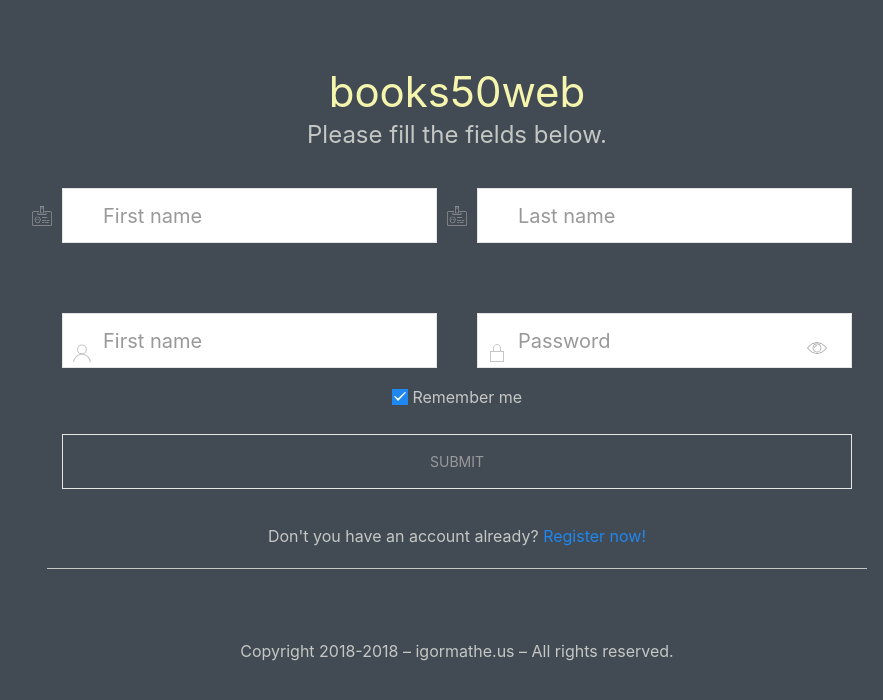
After one commit to imatheussm/cs50w, a Python web app: template templates/register.html in a window 1280 px wide. The commit adds this page. Shown: the top 700 px of the page, without its empty margins (183-1066 px from the left). Run offline with Jinja, Linux system fonts and the light colour scheme; the template is opened without the code that fills it, so the values that code supplies are empty; some libraries are stand-ins or nearby versions.

Commit message:
Added login and register page. The register page still needs to be completed, though.

```diff
--- a/static/styling_forms.min.css
+++ b/static/styling_forms.min.css
@@ -1 +1 @@
-body{background:#424b54;}h1 a{color:#f6f5ae !important;}p,span{color:#c5c7c4 !important;}hr{border-top:1px solid #c5c7c4;}.hide-password-img{display:none;}.uk-button-flip{margin:15px;}
+body{background:#424b54;}h1 a{color:#f6f5ae !important;}p,span,label{color:#c5c7c4 !important;}hr{border-top:1px solid #c5c7c4;}.hide-password-img{display:none;}.uk-button-flip{margin:15px;}img{width:20px;height:20px;color:#999;}
--- a/static/styling_forms.scss
+++ b/static/styling_forms.scss
@@ -6,7 +6,7 @@ body {
 h1 a{
     color: #f6f5ae!important;
 }
-p, span {
+p, span, label {
     color: #c5c7c4!important;
 }
 
@@ -21,3 +21,9 @@ hr {
 .uk-button-flip {
     margin: 15px;
 }
+
+img {
+    width: 20px;
+    height: 20px;
+    color: #999;
+}
--- a/templates/layout_forms.html
+++ b/templates/layout_forms.html
@@ -19,12 +19,12 @@
 </head>
 <body class="uk-flex uk-flex-center uk-height-1-1 uk-flex-middle">
     <div class="uk-width-3-4@m">
-        <header class="uk-margin-large uk-text-center">
+        <header class="uk-margin uk-text-center">
             <h1 class="uk-margin-remove"><a href="{{ url_for("index") }}" class="uk-link-heading">books50web</a></h1>
             <span class="uk-text-lead">Please fill the fields below.</span>
             {% block header %}{% endblock %}
         </header>
-        <main class="uk-margin-large-left uk-margin-large uk-margin-large-right">
+        <main class="uk-margin-large-left uk-margin uk-margin-large-right">
             {% block main %}{% endblock %}
         </main>
         <hr class="uk-margin-large-left uk-margin-large-right" />
--- a/templates/login.html
+++ b/templates/login.html
@@ -21,10 +21,16 @@
             <input class="uk-input uk-form-large" name="password" id="password" placeholder="Password" type="password">
             <button id="show-password" class="uk-form-icon uk-form-icon-flip uk-button-flip" uk-icon><img class="show-password-img" width="20px" height="20px" src="../static/show-password.svg" /><img class="hide-password-img" width="20px" height="20px" src="../static/hide-password.svg" uk-icon /></button>
         </div>
+        <div class="uk-text-center uk-align-center uk-margin-remove">
+            <div class="uk-inline">
+                <label><input class="uk-checkbox" type="checkbox" checked> Remember me</label>
+            </div>
+        </div>
         <div class="uk-inline uk-width-1-1 uk-padding-small uk-margin-small-top">
             <button type="submit" id="submit" class="uk-button uk-button-primary uk-button-large uk-width-1-1" disabled>Submit</button>
         </div>
     </form>
+    <p class="uk-text-center uk-margin-top">Don't you have an account already? <a href="{{ url_for("register") }}">Register now!</a></p>
 {% endblock %}
 
 {% block footer %}
--- /dev/null
+++ b/templates/register.html
@@ -0,0 +1,49 @@
+{% extends "layout_forms.html" %}
+
+{% block title %}a CS50Web project{% endblock %}
+
+{% block head %}
+<script defer src="../static/show_password.js"></script>
+<script defer src="../static/login_validator.js"></script>
+{% endblock %}
+
+{% block header %}
+{% endblock %}
+
+{% block main %}
+    <form action="{{ url_for("login") }}" method="post">
+        <div uk-grid class="uk-padding-small">
+            <div class="uk-inline uk-width-1-2 uk-margin-remove">
+                <span class="uk-form-icon" uk-icon><img src="../static/id-card.svg" /></span>
+                <input class="uk-input uk-form-large" name="first-name" id="first-name" placeholder="First name" type="text">
+            </div>
+            <div class="uk-inline uk-width-1-2 uk-margin-remove">
+                <span class="uk-form-icon" uk-icon><img src="../static/id-card.svg" /></span>
+                <input class="uk-input uk-form-large" name="last-name" id="last-name" placeholder="Last name" type="text">
+            </div>
+        </div>
+        <div uk-grid class="uk-padding-small">
+            <div class="uk-inline uk-width-1-2 uk-margin-remove">
+                <span class="uk-form-icon uk-padding" uk-icon="icon: user"></span>
+                <input class="uk-input uk-form-large" name="first-name" id="firstName" placeholder="First name" type="text">
+            </div>
+            <div class="uk-inline uk-width-1-2 uk-margin-remove">
+                <span class="uk-form-icon uk-padding" uk-icon="icon: lock"></span>
+                <input class="uk-input uk-form-large" name="password" id="password" placeholder="Password" type="password">
+                <button id="show-password" class="uk-form-icon uk-form-icon-flip uk-button-flip" uk-icon><img class="show-password-img" src="../static/show-password.svg" /><img class="hide-password-img" src="../static/hide-password.svg" uk-icon /></button>
+            </div>
+        </div>
+        <div class="uk-text-center uk-align-center uk-margin-remove">
+            <div class="uk-inline">
+                <label><input class="uk-checkbox" type="checkbox" checked> Remember me</label>
+            </div>
+        </div>
+        <div class="uk-inline uk-width-1-1 uk-padding-small uk-margin-small-top">
+            <button type="submit" id="submit" class="uk-button uk-button-primary uk-button-large uk-width-1-1" disabled>Submit</button>
+        </div>
+    </form>
+    <p class="uk-text-center uk-margin-top">Don't you have an account already? <a href="{{ url_for("register") }}">Register now!</a></p>
+{% endblock %}
+
+{% block footer %}
+{% endblock %}
```
Also changed, not shown: application.py (+14 -1 lines), static/styling_forms.css (+6 -1 lines), static/id-card.svg (added).
